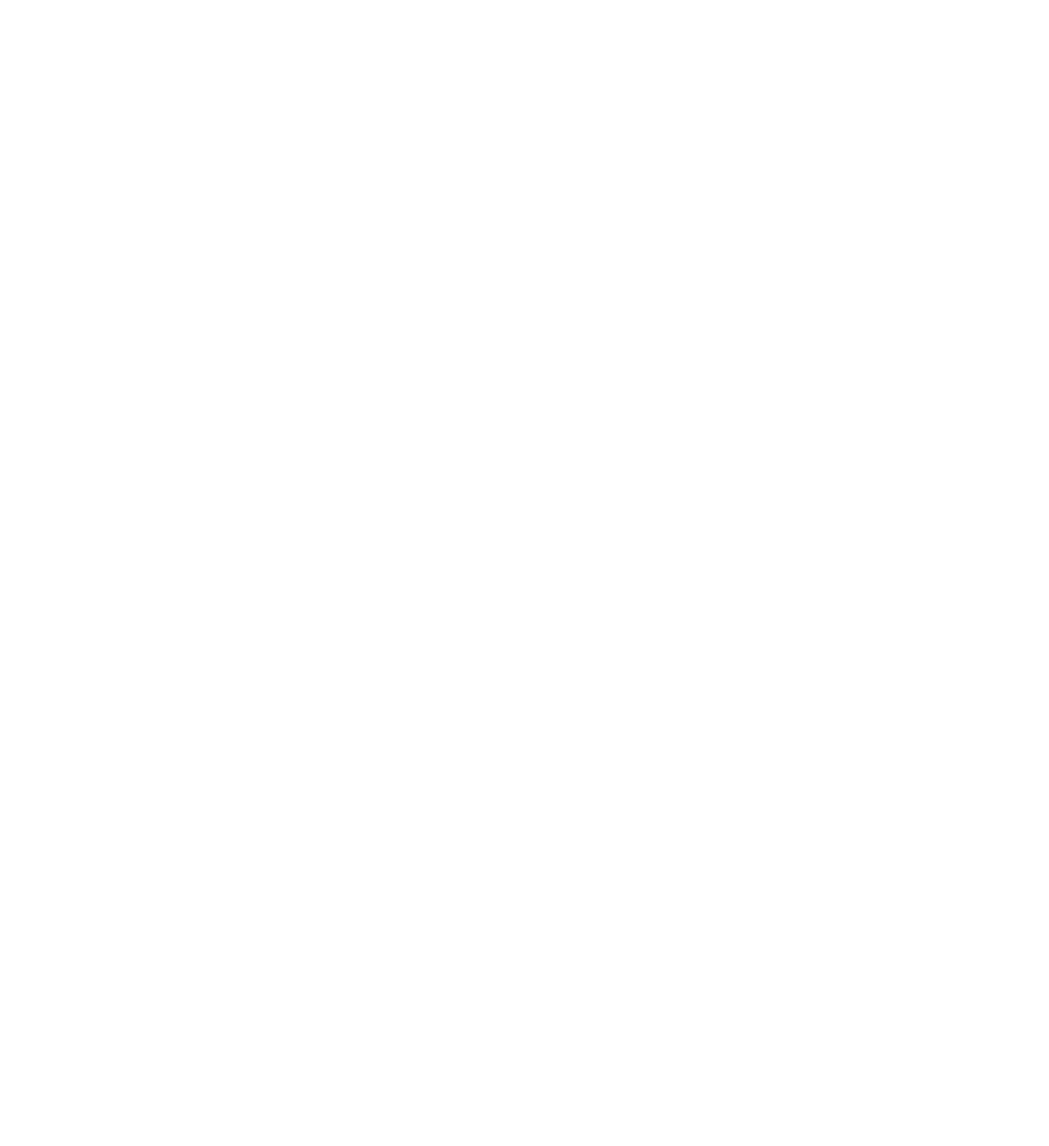
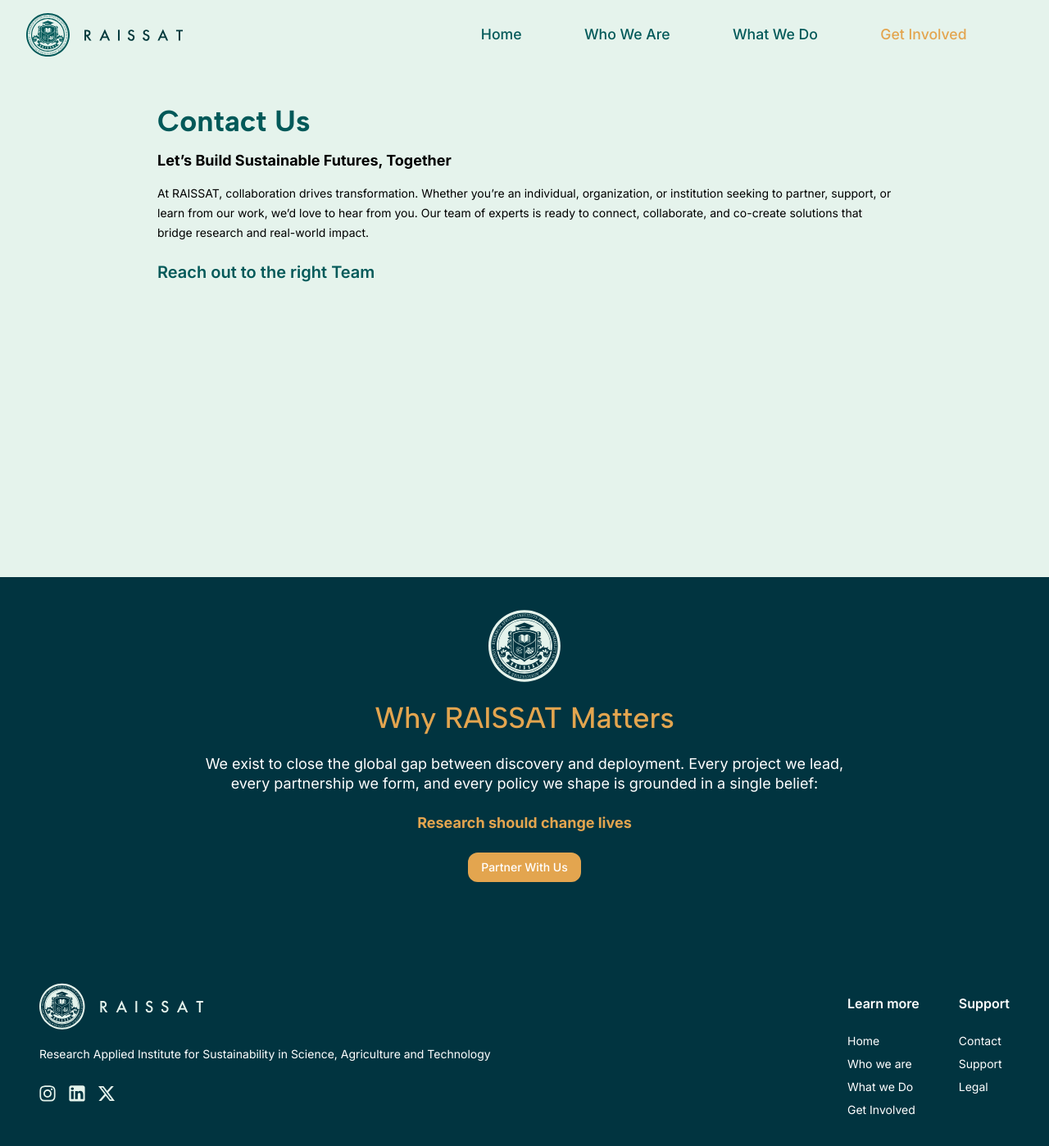
Before and after one commit to Amusah/Raissat, a React (Vite) app: page /contact in a window 1280 px wide. Before the commit this address had no page. Shown: the top 1398 px of the page at 82% size. Before the commit the page ends 800 px from the top, so only its background shows below. Built offline with nearby package versions, Linux system fonts and the light colour scheme.

Commit message:
contact page

```diff
--- a/src/App.jsx
+++ b/src/App.jsx
@@ -7,6 +7,7 @@ import WhatWeDo from "./Pages/WhatWeDo";
 import Media from "./Pages/Media";
 import Layout from "./Pages/Layout";
 import ServicePage from "./Pages/ServicePage";
+import Contact from "./Pages/Contact";
 import ScrollTop from "./Components/ScrollTop";
 
 function App() {
@@ -19,6 +20,7 @@ function App() {
           <Route path="about" element={<About />} />
           <Route path="services" element={<WhatWeDo />} />
           <Route path="media" element={<Media />} />
+          <Route path="contact" element={<Contact />} />
           <Route path="services/:serviceId" element={<ServicePage />} />
           {/* <Route  */}
         </Route>
--- a/src/Components/About/AboutFull.jsx
+++ b/src/Components/About/AboutFull.jsx
@@ -1,12 +1,13 @@
 import { aboutPage } from "../../constants";
 // import ImpactPhilosopy from "./ImpactPhilosopy";
+import Container from "../Container";
 
 const { about } = aboutPage;
 
 const AboutFull = () => {
   return (
     <>
-      <section className="px-4 sm:px-8 md:px-15 lg:px-30">
+      <Container className="">
         <div className="py-16">
           <h1 className="h1 mb-4 text-midnight-green">{about.title}</h1>
           <p className="p text-xs sm:text-sm">{about.text}</p>
@@ -47,8 +48,9 @@ const AboutFull = () => {
           </span> }
         </div> */}
         </div>
-      </section>
-      <section className="py-10 px-4 sm:px-8 md:px-15 lg:px-30 bg-rich-black font-inter">
+      </Container>
+      <section className="py-10 bg-rich-black font-inter">
+        <Container>
           <div className="mb-8">
             <h1 className="mb-5 font-semibold text-xl text-indian-yellow">
               Our Impact Philosophy
@@ -58,7 +60,8 @@ const AboutFull = () => {
             </p>
             <p className="p leading-6 text-white">
               We measure success not by the number of reports written but by the
-            lives improved, the systems strengthened, and the policies changed.
+              lives improved, the systems strengthened, and the policies
+              changed.
             </p>
 
             <div>
@@ -90,6 +93,7 @@ const AboutFull = () => {
               </ol>
             </div>
           </div>
+        </Container>
       </section>
       {/* <ImpactPhilosopy /> */}
     </>
--- a/src/Components/Footer.jsx
+++ b/src/Components/Footer.jsx
@@ -1,4 +1,5 @@
 import React from "react";
+import { Link } from "react-router";
 
 import { whiteLogo } from "../assets/assets";
 import { x } from "../assets/assets";
@@ -9,13 +10,13 @@ import Container from "./Container";
 
 const Footer = () => {
   return (
-    <footer className="bg-rich-black font-inter ">
-      <Container className="flex flex-col sm:flex-row items-center justify-center">
+    <footer className="bg-rich-black font-inter flex flex-col sm:flex-row items-center justify-center sm:justify-between gap-10 sm:gap-0 py-12 px-8 sm:px-12">
+      {/* <Container className="flex flex-col sm:flex-row items-center justify-center"> */}
       <div className="flex flex-col gap-1 w-full sm:w-[50%]">
         <img className="w-[200px]" src={whiteLogo} alt="Brand Logo" />
         <p className="text-white text-sm ">
-            Research Applied Institute for Sustainability in Science,
-            Agriculture and Technology
+          Research Applied Institute for Sustainability in Science, Agriculture
+          and Technology
         </p>
         <span className="flex gap-4 mt-6">
           <a href="#">
@@ -33,24 +34,24 @@ const Footer = () => {
         <span>
           <h2 className="font-semibold mb-6">Learn more</h2>
           <ul className="text-sm flex flex-col gap-2">
-              <li>
-                <a href="">Home</a>
-              </li>
-              <li>
-                <a href="">Who we are</a>
-              </li>
-              <li>
-                <a href="">What we Do</a>
-              </li>
-              <li>
+            <Link to={'/'}>
+           Home
+            </Link>
+            <Link to={'about'}>
+              Who we are
+            </Link>
+            <Link to={'services'}>
+            What we Do
+            </Link>
+            {/* <li>
               <a href="">Media Center</a>
-              </li>
-              <li>
-                <a href="">Get Involved</a>
-              </li>
-              <li>
+            </li> */}
+            <Link to={'contact'}>
+              Get Involved
+            </Link>
+            {/* <li>
               <a href="">Education</a>
-              </li>
+            </li> */}
           </ul>
         </span>
         <span>
@@ -68,7 +69,7 @@ const Footer = () => {
           </ul>
         </span>
       </div>
-      </Container>
+      {/* </Container> */}
     </footer>
   );
 };
--- a/src/Pages/Contact.jsx
+++ b/src/Pages/Contact.jsx
@@ -1,9 +1,27 @@
-import React from 'react'
+import Container from "../Components/Container";
 
 const Contact = () => {
   return (
-    <div>Contact</div>
-  )
-}
+    <Container>
+      <div className="pt-16">
+        <h1 className="h1 mb-4 text-midnight-green">Contact Us</h1>
+        <p className="p font-bold">Let’s Build Sustainable Futures, Together</p>
+        <p className="p mt-4 text-xs sm:text-sm">
+          At RAISSAT, collaboration drives transformation. Whether you’re an
+          individual, organization, or institution seeking to partner, support,
+          or learn from our work, we’d love to hear from you. Our team of
+          experts is ready to connect, collaborate, and co-create solutions that
+          bridge research and real-world impact.
+        </p>
+      </div>
+      <div>
+        <h2 className="p font-semibold mt-6 text-xl text-midnight-green">
+          Reach out to the right Team
+        </h2>
+        <div></div>
+      </div>
+    </Container>
+  );
+};
 
-export default Contact
+export default Contact;
--- a/src/Pages/Layout.jsx
+++ b/src/Pages/Layout.jsx
@@ -13,6 +13,7 @@ const Layout = () => {
         <Outlet />
       </main>
       <CTA />
+      {/* <hr className="border-t border-gray-500" /> */}
       <Footer />
     </>
   );
--- a/src/Pages/Media.jsx
+++ b/src/Pages/Media.jsx
@@ -11,7 +11,7 @@ const Media = () => {
   const [activeTab, setActiveTab] = useState("All");
 
   return (
-    <Container className="lg:!px-20 pb-8">
+    <Container className="pb-8 w-full sm:w-[90%] md:w-[85%] mx-auto">
       <Nav activeTab={activeTab} setActiveTab={setActiveTab} />
       {activeTab === "All" && (
         <>
--- a/src/constants/index.jsx
+++ b/src/constants/index.jsx
@@ -59,10 +59,10 @@ import {
 } from "../assets/assets";
 
 const navItems = [
-  // {
-  //   text: "Home",
-  //   route: "/",
-  // },
+  {
+    text: "Home",
+    route: "/",
+  },
   {
     text: "Who We Are",
     route: "/about",
@@ -71,10 +71,10 @@ const navItems = [
     text: "What We Do",
     route: "/services",
   },
-  {
-    text: "Media center",
-    route: "/media",
-  },
+  // {
+  //   text: "Media center",
+  //   route: "/media",
+  // },
   {
     text: "Get Involved",
     route: "/contact",
```
Lines whose indentation alone changed are shown as unchanged.
